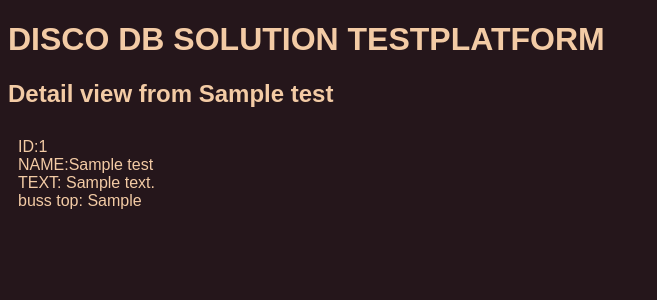
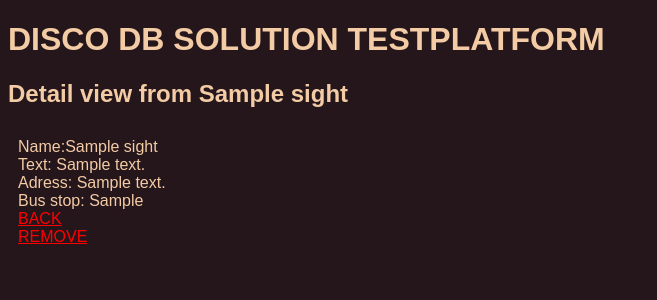
Before and after one commit to LANGB4/DiscoverBernDB, a Flask app: template templates/mongo_detail.html in a window 1280 px wide. Shown: the top 300 px of the page, without its empty margins (0-657 px from the left). Run offline with Flask 2, Linux system fonts and the light colour scheme; the template is opened without the code that fills it: most values are stand-ins (such as "Sample title", 1, 10 or a date in 2020).

Commit message:
added delete

```diff
--- a/mongodb.py
+++ b/mongodb.py
@@ -1,17 +1,6 @@
 from pymongo import MongoClient
-from bson.objectid import ObjectId
-
-import json
 from bson import ObjectId
-from flask import Blueprint, render_template, jsonify, request
-
-'''class JSONEncoder(json.JSONEncoder):
-    def default(self, o):
-        if isinstance(o, ObjectId):
-            return str(o)
-        return json.JSONEncoder.default(self, o)
-'''
-
+from flask import Blueprint, render_template, jsonify, request, redirect
 
 
 client = MongoClient('localhost', 27017)
@@ -70,18 +59,19 @@ def find_by(id):
 
 mongo = Blueprint(__name__, "mongo")
 
-
-@mongo.route('/<id>')
-def detail(id):
-    #result = find_by(id)
-    result = DiscoBern.Denkmal.find_one(ObjectId(id))
-    #print(find_by('63724a567a4a7a7fb075a310'))
-    #print(result)
-    return render_template('mongo_detail.html', test = result)
-
-
 @mongo.route('/')
 def home():
     results = DiscoBern.Denkmal.find()
     print(type(results))
     return render_template('mongo.html', sights = results)
+
+@mongo.route('/detail/<id>')
+def detail(id):
+    result = DiscoBern.Denkmal.find_one(ObjectId(id))
+    return render_template('mongo_detail.html', sight = result)
+
+
+@mongo.route('/delete/<id>')
+def delete(id):
+    DiscoBern.Denkmal.delete_one(DiscoBern.Denkmal.find_one(ObjectId(id)))
+    return redirect('/mongo/')
--- a/templates/index.html
+++ b/templates/index.html
@@ -2,8 +2,8 @@
 
 {% block body %}
 
-
-<h2>HOME PAGE</h2>
+<a href="http://127.0.0.1:8000/mongo">Change to MongoDB Solution</a>
+<h2>Home Page of API Solution</h2>
 {%if sights == 'no_data'%}
 <p>message: {{sights}}</p>
 <p>Create one first</p>
--- a/templates/mongo_detail.html
+++ b/templates/mongo_detail.html
@@ -1,19 +1,22 @@
-{% extends 'base.html' %}
+{% extends 'base.html' %} {% block body %}
 
-{% block body %}
-
-
-<h2>Detail view from {{test['name']}}</h2>
+<h2>Detail view from {{sight['name']}}</h2>
 
 <div>
   <ul>
-    <li>ID:{{test['_id']}}</li>
-    <li>NAME:{{test['name']}}</li>
-    <li>TEXT: {{test['Description']}}</li>
-    <li>buss top: {{test['buss top']}}</li>
+    <li>Name:{{sight['name']}}</li>
+    <li>Text: {{sight['Description']}}</li>
+    <li>Adress: {{sight['address']}}</li>
+    <li>Bus stop: {{sight['buss top']}}</li>
+    <li>
+      <a href="http://127.0.0.1:8000/mongo/"> BACK</a>
+    </li>
+    <li>
+      <a href="http://127.0.0.1:8000/mongo/delete/{{ sight['_id'] }}">
+        REMOVE</a
+      >
     </li>
   </ul>
 </div>
 
-
 {% endblock%}
```
Also changed, not shown: templates/mongo.html (+8 -10 lines).
